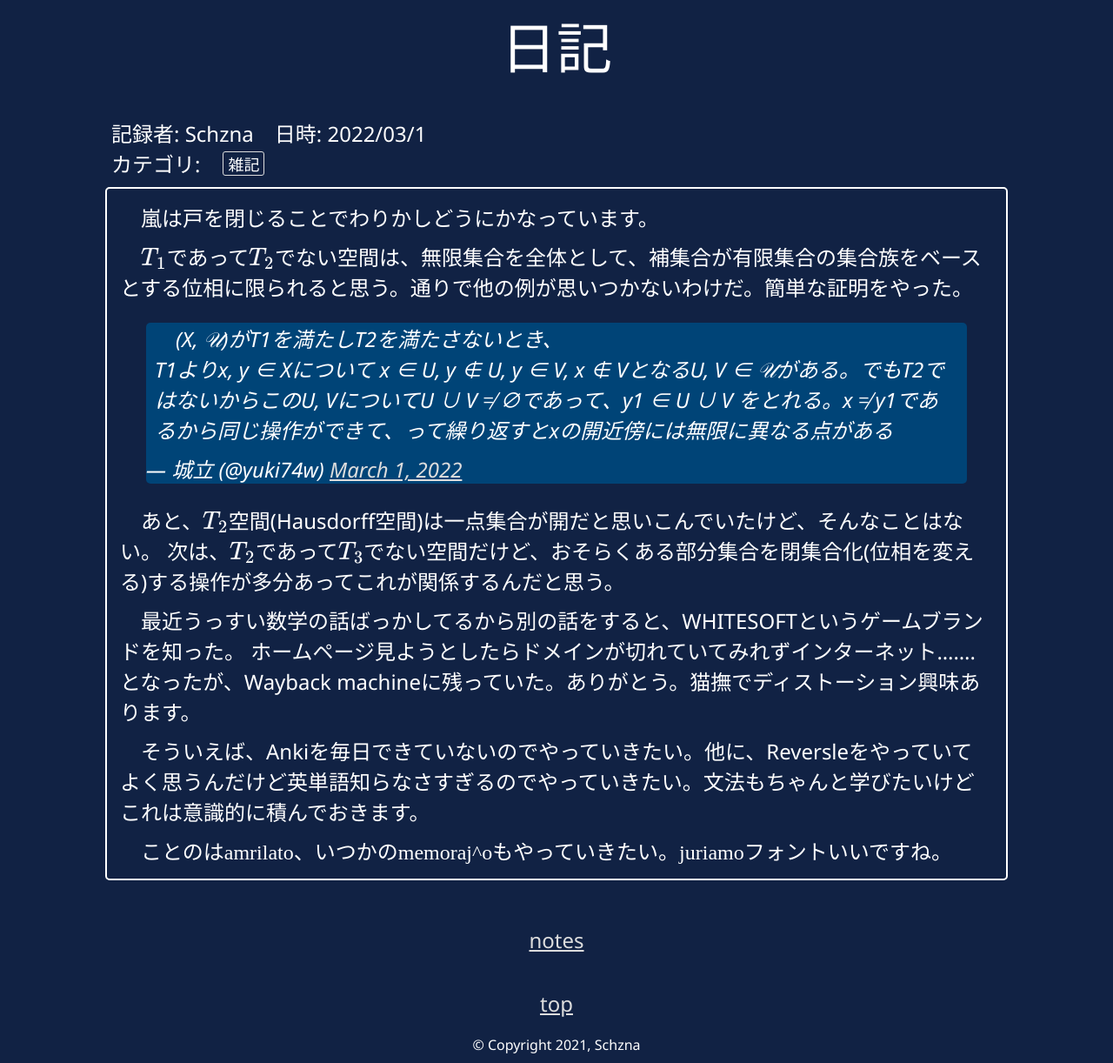
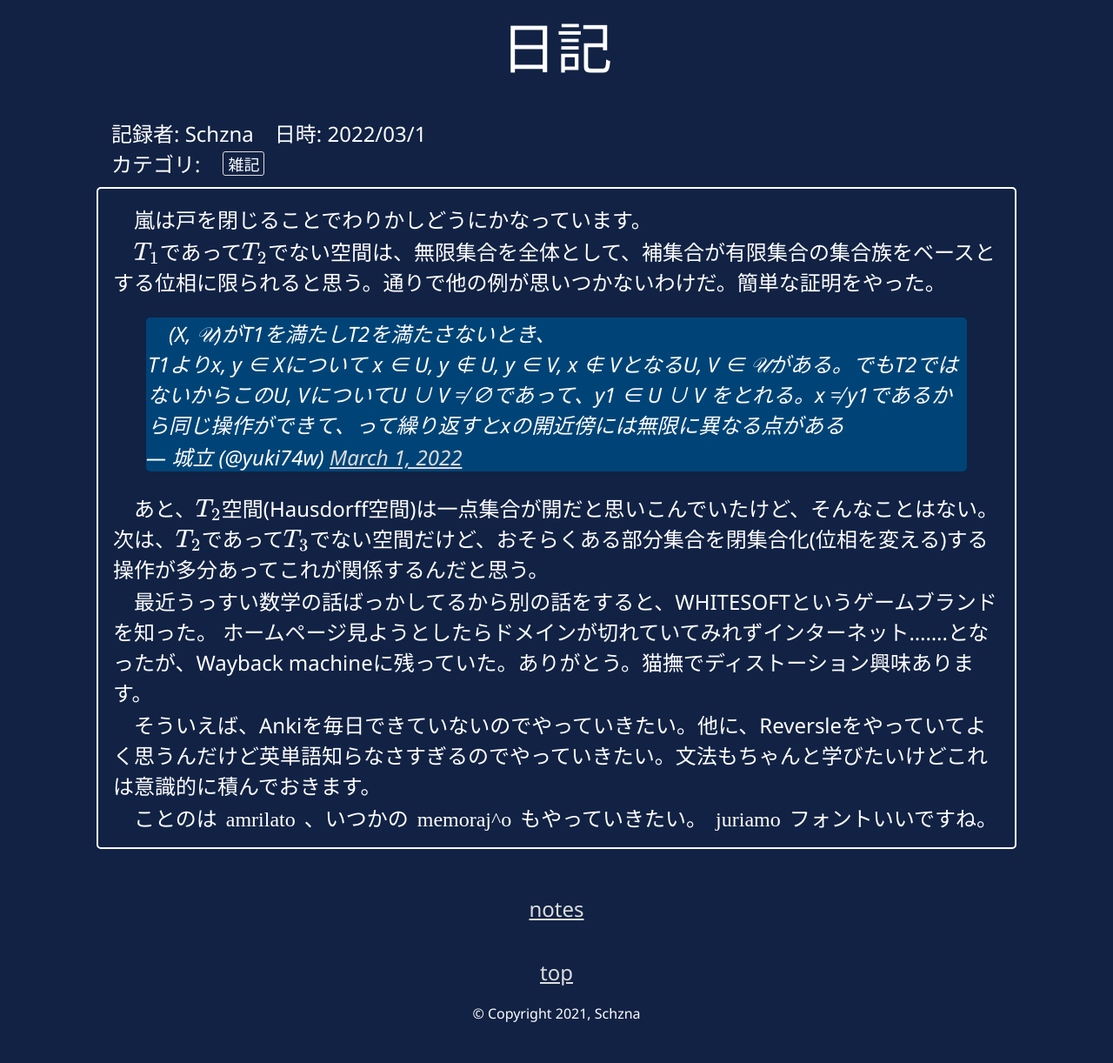
Before and after one commit to schzna/schzna.github.io, a Jekyll site: the page built from _posts/2022-03-01-diary.md, in a window 1280 px wide. Shown: the whole page at 87% size. Built offline with Jekyll 4.4.1, drawn with Linux system fonts in a browser that asks for light colours; some web fonts are replaced; comment, search, counter and statistics services are not loaded; after the commit the page ends 1186 px from its top, so only the background shows below that.

Commit message:
write 2022-03-02-diary & update stylesheet

```diff
--- a/stylesheets/main.css
+++ b/stylesheets/main.css
@@ -1,3 +1,5 @@
+@import url('https://fonts.googleapis.com/css2?family=Noto+Sans:ital,wght@0,400;0,700;1,400;1,700&family=Noto+Serif+JP:wght@200;300;400;500;600;700;900&family=Zen+Maru+Gothic:wght@300;400;500;700;900&display=swap');
+
 @import url('https://fonts.googleapis.com/css2?family=Noto+Sans:ital,wght@0,400;0,700;1,400;1,700&family=Noto+Serif+JP:wght@200;300;400;500;600;700;900&family=Zen+Maru+Gothic:wght@300;400;500;700;900&display=swap');
 
 @font-face{
@@ -64,7 +66,7 @@
 }
 
 contents{
-    padding: 5px;
+    padding: 15px;
     width: 80vw;
     border: solid white 2px;
     margin: 10px;
@@ -73,8 +75,22 @@
 }
 
 contents p{
+    margin: 2px;
+    text-indent: 1em;
+}
+
+contents yuri{
+    font-size: x-large;
     margin: 10px;
-    text-indent: 1em;
+}
+
+contents code{
+    font-family: 'Ubuntu';
+    font-size: large;
+    background-color: #111122;
+    padding: 3px;
+    border-radius: 5px;
+    margin: 10px;
 }
 
 contents *{
```
Also changed, not shown: _posts/2022-03-02-diary.md (added, +29 -0 lines).
